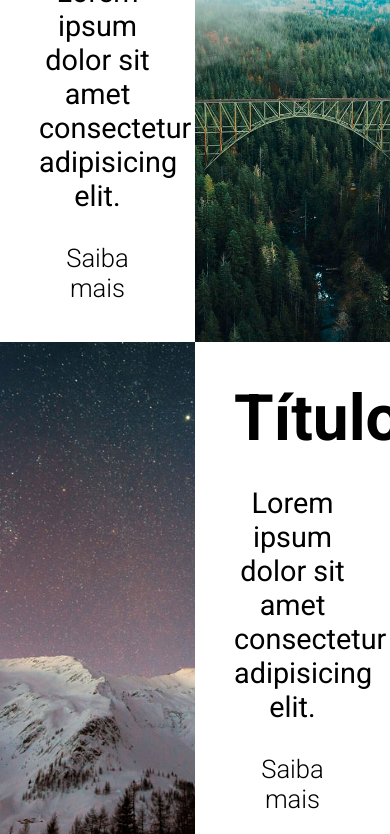
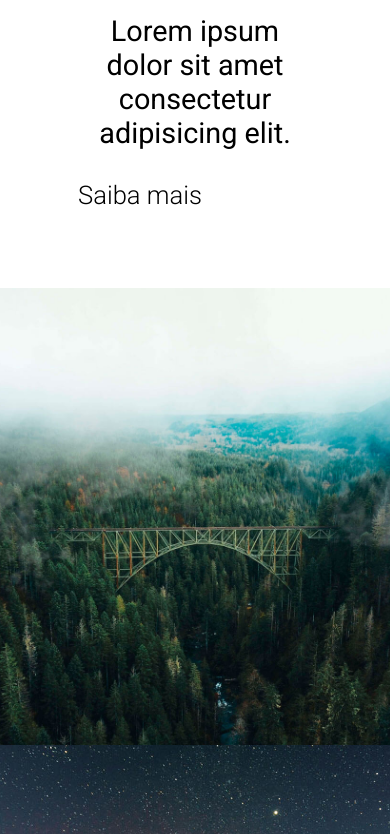
Before and after one commit to milenatess/Landing-Page-Ag-ncia, a plain HTML site: page index.html in a window 390 px wide. Shown: the part 772-1606 px from the top of the page. Drawn offline with Linux system fonts and the light colour scheme.

Commit message:
ajuste no responsivo

```diff
--- a/src/css/style.css
+++ b/src/css/style.css
@@ -135,7 +135,7 @@ body {
         text-align: center;
     }
 
-    .about {
+    .sobre {
         grid-template-columns: 1fr;
         grid-template-rows: repeat(4, 1fr);
     }
```
